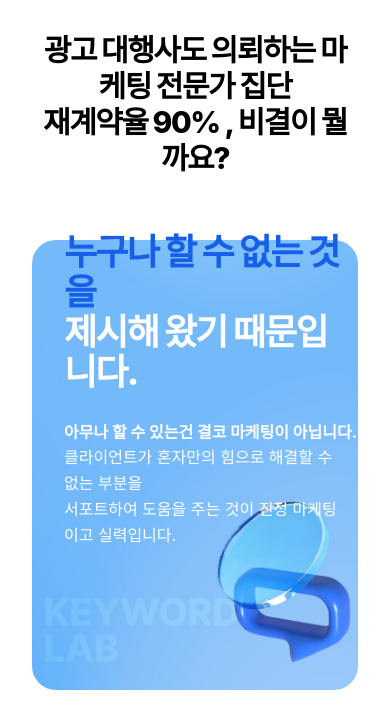
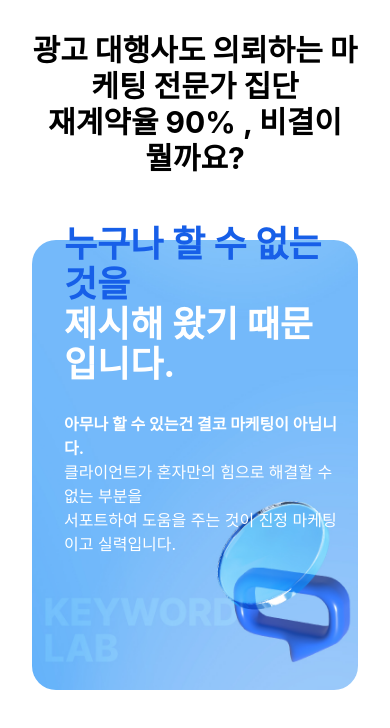
Before and after one commit to B-KJS26/todo, a Next.js app in the folder todolist/: page /keyword in a window 390 px wide. Shown: the top 728 px of the page. Built offline with nearby package versions, Linux system fonts and the light colour scheme.

Commit message:
design: 피드백 바탕 스타일 수정

```diff
--- a/todolist/pages/keyword.tsx
+++ b/todolist/pages/keyword.tsx
@@ -1,17 +1,17 @@
 export const Keyword: React.FC = () => {
     return (
         <section className="mx-auto max-w-screen-xl">
-            <div className="p-8 transition-all ease-in-out">
-                <div className="block w-full h-auto text-center justify-center">
-                    <h2 className="text-3xl sm:text-4xl md:text-4xl lg:text-5xl font-extrabold tracking-tighter text-center">광고 대행사도 의뢰하는 마케팅 전문가 집단<br />
+            <div className="p-8">
+                <div className="block w-full h-auto text-center">
+                    <h2 className="text-3xl sm:text-4xl md:text-4xl lg:text-5xl font-bold text-center">광고 대행사도 의뢰하는 마케팅 전문가 집단<br />
                         재계약율 90% , 비결이 뭘까요?</h2>
                 </div>
-                <div className="relative mt-16 pt-138 md:pt-35 md:mt-24 w-full h-0 px-auto bg-[url('/images/banner_m.jpg')] md:bg-[url('/images/banner.png')] bg-cover bg-center bg-no-repeat mx-auto rounded-3xl">
+                <div className="relative mt-16 pt-[138%] md:pt-[35%] md:mt-24 w-full h-0 px-auto bg-[url('/images/banner_m.jpg')] md:bg-[url('/images/banner.png')] bg-cover bg-center bg-no-repeat mx-auto rounded-3xl">
                     <div className="p-8">
                         <div className="absolute top-1/3 md:top-1/2 transform -translate-y-1/2">
-                            <p className="pr-4 text-4xl sm:text-5xl md:text-4xl lg:text-[2.7rem] text-text-col font-extrabold sm:leading-tight md:leading-snug tracking-tighter">누구나 할 수 없는 것을<br/><span className="text-white">제시해 왔기 때문입니다.</span></p>
-                            <p className="md:pt-12 pt-7 pr-4text-base sm:text-xl md:text-base lg:text-xl font-bold text-white">아무나 할 수 있는건 결코 마케팅이 아닙니다.</p>
-                            <p className="text-white pr-4 leading-relaxed text-base sm:text-xl md:text-base lg:text-xl">클라이언트가 혼자만의 힘으로 해결할 수 없는 부분을<br/>서포트하여 도움을 주는 것이 진정 마케팅이고 실력입니다.</p>
+                            <p className="pr-4 text-4xl sm:text-5xl md:text-4xl lg:text-[2.7rem] text-text-col font-bold">누구나 할 수 없는 것을<br/><span className="text-white">제시해 왔기 때문입니다.</span></p>
+                            <p className="md:pt-12 pt-7 pr-4 text-base sm:text-xl md:text-base lg:text-xl font-bold text-white">아무나 할 수 있는건 결코 마케팅이 아닙니다.</p>
+                            <p className="text-white pr-4 text-base sm:text-xl md:text-base lg:text-xl">클라이언트가 혼자만의 힘으로 해결할 수 없는 부분을<br/>서포트하여 도움을 주는 것이 진정 마케팅이고 실력입니다.</p>
                         </div>
                     </div>
                 </div>
--- a/todolist/tailwind.config.js
+++ b/todolist/tailwind.config.js
@@ -26,10 +26,6 @@ module.exports = {
             },
             backgroundImage: {
                 'janda': "url('/images/JANDA.png')"
-            },
-            padding: {
-                '35': '35%',
-                '138': '138%'
             }
         },
 
```
